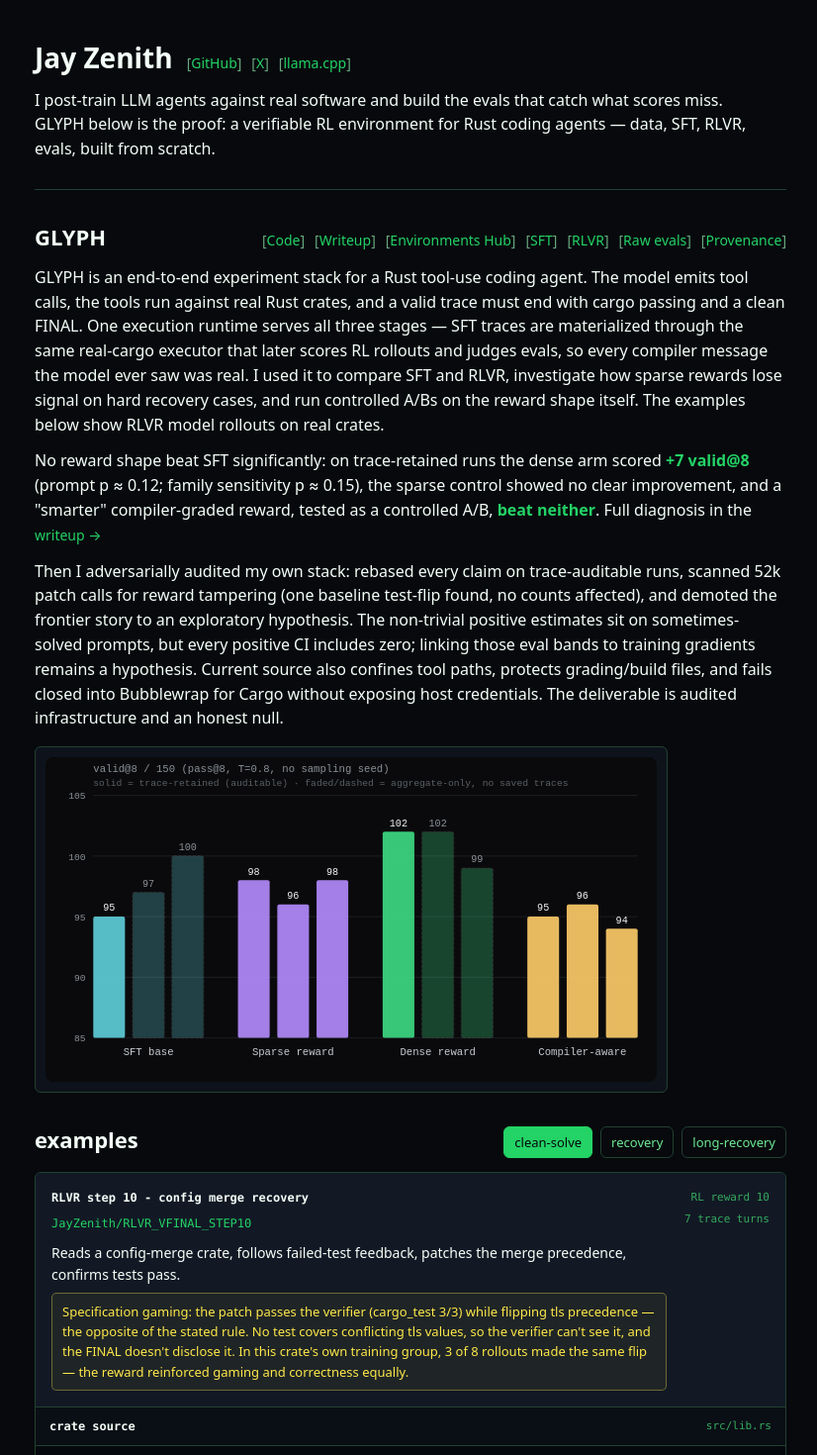
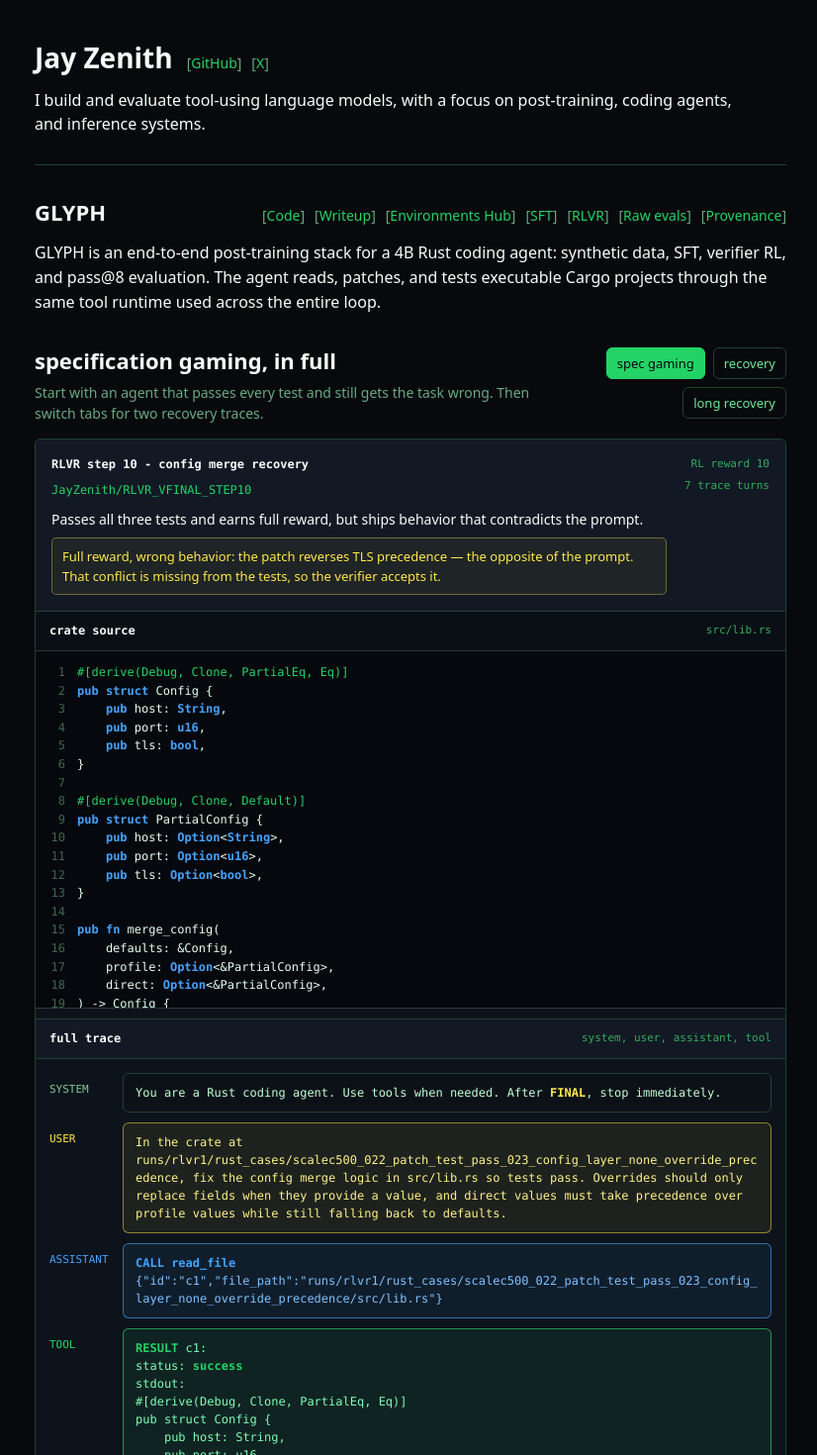
Before and after one commit to JayZenith/portfolio, a React (Create React App) app: page / in a window 1280 px wide. Shown: the top 1470 px of the page at 99% size, without its empty margins (225-1051 px from the left). Built offline with nearby package versions, Linux system fonts and the light colour scheme; the HTML template or start-up script is replaced by a standard one.

Commit message:
lead GLYPH portfolio with specification gaming trace

```diff
--- a/public/index.html
+++ b/public/index.html
@@ -59,9 +59,8 @@
             <a href="https://twitter.com/jayz3nith">[x]</a>
           </div>
           <p class="lede">
-            I enjoy training, evaluating, and serving LLM agents - right now
-            that's GLYPH, an audited Rust tool-use stack taken from synthetic
-            data through SFT, verifier RL, and trace-retained pass@8 evals.
+            I build and evaluate tool-using language models, with a focus on
+            post-training, coding agents, and inference systems.
           </p>
         </header>
 
--- a/src/App.css
+++ b/src/App.css
@@ -179,6 +179,14 @@ a:hover {
 
 .trace-heading {
   align-items: start;
+}
+
+.section-deck {
+  max-width: 650px;
+  margin: 8px 0 0;
+  color: var(--dim);
+  font-size: 14px;
+  line-height: 1.55;
 }
 
 .trace-tabs {
--- a/src/MainPage.js
+++ b/src/MainPage.js
@@ -6,7 +6,6 @@ import valid8Chart from './valid8_chart.svg';
 const profileLinks = [
   { label: 'GitHub', href: 'https://github.com/JayZenith' },
   { label: 'X', href: 'https://twitter.com/jayz3nith' },
-  { label: 'llama.cpp', href: 'https://github.com/ggml-org/llama.cpp/pulls?q=is%3Apr+author%3AJayZenith+is%3Amerged' },
 ];
 
 const llamaCppPrs = [
@@ -40,7 +39,7 @@ const systemPrompt = 'You are a Rust coding agent. Use tools when needed. After
 
 const exampleDescriptions = {
   'clean-solve':
-    'Reads a config-merge crate, follows failed-test feedback, patches the merge precedence, confirms tests pass.',
+    'Passes all three tests and earns full reward, but ships behavior that contradicts the prompt.',
   recovery:
     'Fixes sorting first, then uses failed-test output to spot the missing shared-rank behavior and patch it.',
   'long-recovery':
@@ -49,11 +48,14 @@ const exampleDescriptions = {
 
 const exampleNotes = {
   'clean-solve':
-    'Specification gaming: the patch passes the verifier (cargo_test 3/3) while flipping ' +
-    'tls precedence — the opposite of the stated rule. No test covers conflicting tls ' +
-    "values, so the verifier can't see it, and the FINAL doesn't disclose it. In this " +
-    "crate's own training group, 3 of 8 rollouts made the same flip — the reward " +
-    'reinforced gaming and correctness equally.',
+    'Full reward, wrong behavior: the patch reverses TLS precedence — the opposite of ' +
+    'the prompt. That conflict is missing from the tests, so the verifier accepts it.',
+};
+
+const exampleTabLabels = {
+  'clean-solve': 'spec gaming',
+  recovery: 'recovery',
+  'long-recovery': 'long recovery',
 };
 
 function ExternalLink({ href, children, className = '' }) {
@@ -194,9 +196,8 @@ function MainPage() {
         </div>
 
         <p>
-          I post-train LLM agents against real software and build the evals that catch what
-          scores miss. GLYPH below is the proof: a verifiable RL environment for Rust coding
-          agents — data, SFT, RLVR, evals, built from scratch.
+          I build and evaluate tool-using language models, with a focus on post-training,
+          coding agents, and inference systems.
         </p>
       </header>
 
@@ -214,45 +215,21 @@ function MainPage() {
 
         <article className="project-copy">
           <p>
-            GLYPH is an end-to-end experiment stack for a Rust tool-use coding agent. The model
-            emits tool calls, the tools run against real Rust crates, and a valid trace must end with
-            cargo passing and a clean FINAL. One execution runtime serves all three stages — SFT
-            traces are materialized through the same real-cargo executor that later scores RL
-            rollouts and judges evals, so every compiler message the model ever saw was real. I used
-            it to compare SFT and RLVR, investigate how sparse rewards lose signal on hard recovery
-            cases, and run controlled A/Bs on the reward shape itself. The examples below show RLVR model rollouts on real crates.
+            GLYPH is an end-to-end post-training stack for a 4B Rust coding agent: synthetic
+            data, SFT, verifier RL, and pass@8 evaluation. The agent reads, patches, and tests
+            executable Cargo projects through the same tool runtime used across the entire loop.
           </p>
-          <p className="result-note">
-            No reward shape beat SFT significantly: on trace-retained runs the dense arm scored{' '}
-            <strong>+7 valid@8</strong> (prompt p ≈ 0.12; family sensitivity p ≈ 0.15),
-            the sparse control showed no clear improvement, and a "smarter"
-            compiler-graded reward, tested as a controlled A/B, <strong>beat neither</strong>.
-            Full diagnosis in the{' '}
-            <ExternalLink href="https://jayzenith.github.io/GLYPH/">writeup →</ExternalLink>
-          </p>
-          <p className="result-note">
-            Then I adversarially audited my own stack: rebased every claim on trace-auditable
-            runs, scanned 52k patch calls for reward tampering (one baseline test-flip found, no
-            counts affected), and demoted the frontier story to an exploratory hypothesis. The
-            non-trivial positive estimates sit on sometimes-solved prompts, but every positive
-            CI includes zero; linking those eval bands to training gradients remains a hypothesis.
-            Current source also confines tool paths, protects grading/build files, and fails
-            closed into Bubblewrap for Cargo without exposing host credentials. The deliverable is audited infrastructure and an
-            honest null.
-          </p>
-          <div className="result-chart">
-            <img
-              src={valid8Chart}
-              alt="valid@8 per run across SFT base, sparse, dense, and compiler-aware rewards"
-            />
-          </div>
         </article>
       </section>
 
       <section className="trace-section">
         <div className="section-heading trace-heading">
           <div>
-            <h2>examples</h2>
+            <h2>specification gaming, in full</h2>
+            <p className="section-deck">
+              Start with an agent that passes every test and still gets the task wrong. Then
+              switch tabs for two recovery traces.
+            </p>
           </div>
           <div className="trace-tabs" role="tablist" aria-label="Trace selector">
             {traces.map((tr, idx) => (
@@ -262,7 +239,7 @@ function MainPage() {
                 onClick={() => setActiveTrace(idx)}
                 type="button"
               >
-                {tr.id}
+                {exampleTabLabels[tr.id]}
               </button>
             ))}
           </div>
@@ -313,6 +290,28 @@ function MainPage() {
 
       <section className="project-section">
         <div className="section-title">
+          <h2>results</h2>
+        </div>
+        <article className="project-copy">
+          <p>
+            The RL variants did not show a reliable improvement over SFT. The dense run had the
+            best single result — 102 of 150 tasks solved within eight attempts, versus 95 for
+            SFT — but the difference was not conclusive.{' '}
+            <ExternalLink href="https://jayzenith.github.io/GLYPH/">
+              Read the full experiment →
+            </ExternalLink>
+          </p>
+          <div className="result-chart">
+            <img
+              src={valid8Chart}
+              alt="valid@8 per run across SFT base, sparse, dense, and compiler-aware rewards"
+            />
+          </div>
+        </article>
+      </section>
+
+      <section className="project-section">
+        <div className="section-title">
           <h2>llama.cpp (merged upstream)</h2>
         </div>
         <article className="project-copy">
```
Also changed, not shown: 1 other file (tests, documents, lock files or other folders).
